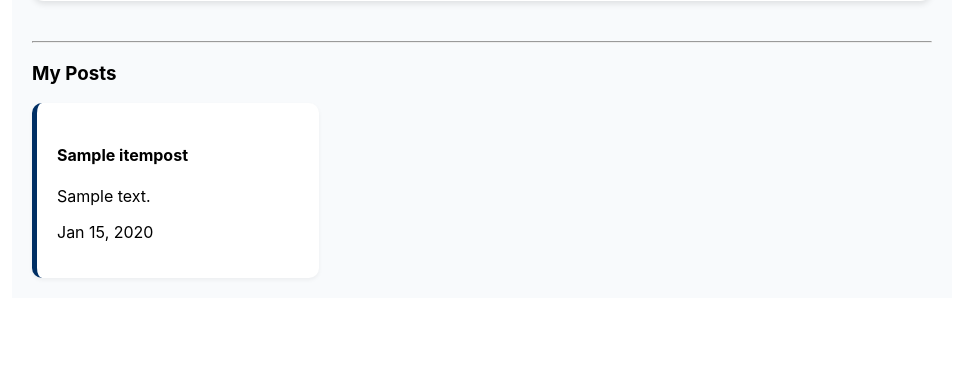
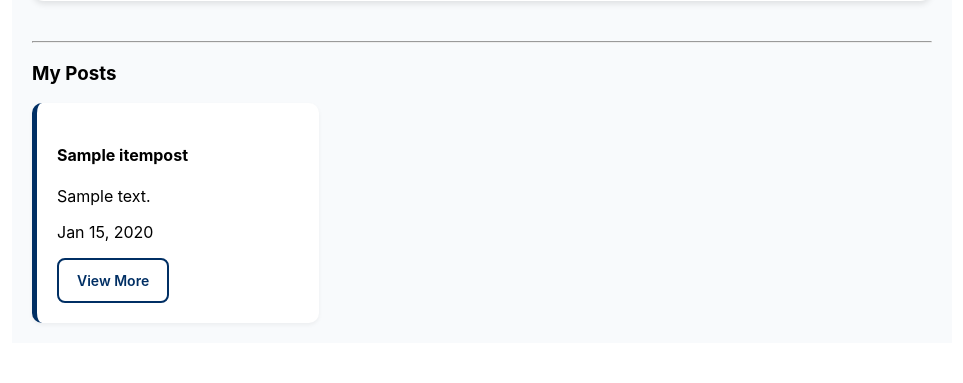
Before and after one commit to Komil-goat/Lost-found, a Django app: page /users/profile/ in a window 1280 px wide. Shown: the part 867-1250 px from the top of the page, without its empty margins (158-1121 px from the left). Before the commit the page ends 1147 px from the top, so only its background shows below. Run offline with Django 5.2, Linux system fonts and the light colour scheme; a user stored in the database is signed in; tables that the repository leaves empty hold one stand-in row (values such as "Sample post"); grey boxes marked "Sample" are stand-in pictures.

Commit message:
Added view more in profile

```diff
--- a/users/static/users/css/profile.css
+++ b/users/static/users/css/profile.css
@@ -164,3 +164,20 @@ input[type="text"], input[type="email"], input[type="tel"], input[type="file"] {
     border-left: 5px solid var(--primary-color);
     box-shadow: 0 2px 4px rgba(0,0,0,0.05);
 }
+.btn-outline {
+    background: white;
+    border: 2px solid var(--primary-color);
+    color: var(--primary-color);
+}
+
+.btn {
+    display: inline-block;
+    padding: 12px 18px;
+    border-radius: 8px;
+    text-decoration: none;
+    font-size: 14px;
+    font-weight: 600;
+    text-align: center;
+    transition: 0.2s ease;
+    cursor: pointer;
+}
--- a/users/templates/users/profile.html
+++ b/users/templates/users/profile.html
@@ -69,6 +69,9 @@
                 <h4>{{ item.title }}</h4>
                 <p>{{ item.description|truncatechars:50 }}</p>
                 <p>{{ item.created_at|date:"M j, Y" }}</p>
+                <a href="{% url 'item_detail' item.id %}" class="btn btn-outline">
+                    View More
+                </a>
             </div>
         {% empty %}
             <p>You haven't posted any items yet.</p>
```
